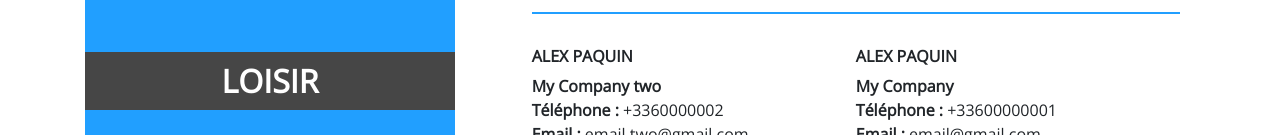
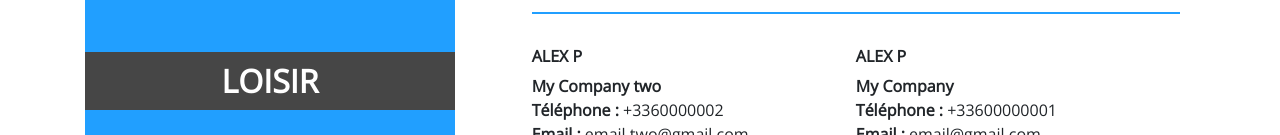
Before and after one commit to Alex-Pqn/CV-ocr, a plain HTML site: page index.html in a window 1280 px wide. Shown: the part 1862-1997 px from the top of the page. Drawn offline with nearby package versions, Linux system fonts and the light colour scheme.

Commit message:
Update index.html

```diff
--- a/index.html
+++ b/index.html
@@ -213,7 +213,7 @@
                                             <div class="row">
                                                 <div class="col-lg-6 col-sm-6">
                                                     <div class="row name_recommandation">
-                                                        <p><strong>ALEX PAQUIN</strong></p>
+                                                        <p><strong>ALEX P</strong></p>
                                                     </div>
                                                     <div class="row text_recommandation">
                                                         <p><strong>My Company two</strong></p>
@@ -227,7 +227,7 @@
                                                 </div>
                                                 <div class="col-lg-6 col-sm-6">
                                                     <div class="row name_recommandation">
-                                                        <p><strong>ALEX PAQUIN</strong></p>
+                                                        <p><strong>ALEX P</strong></p>
                                                     </div>
                                                     <div class="row text_recommandation">
                                                         <p><strong>My Company</strong></p>
```
